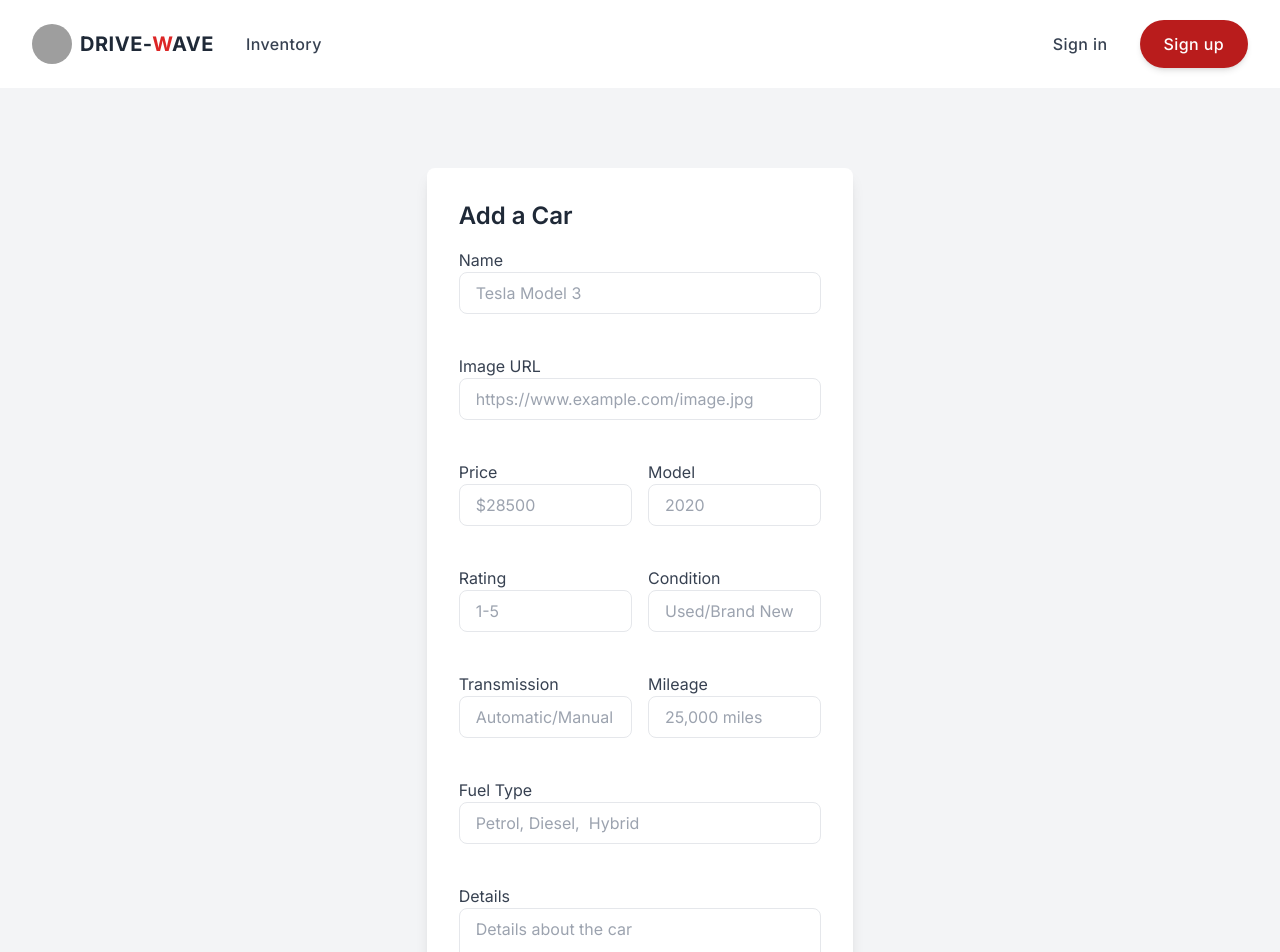
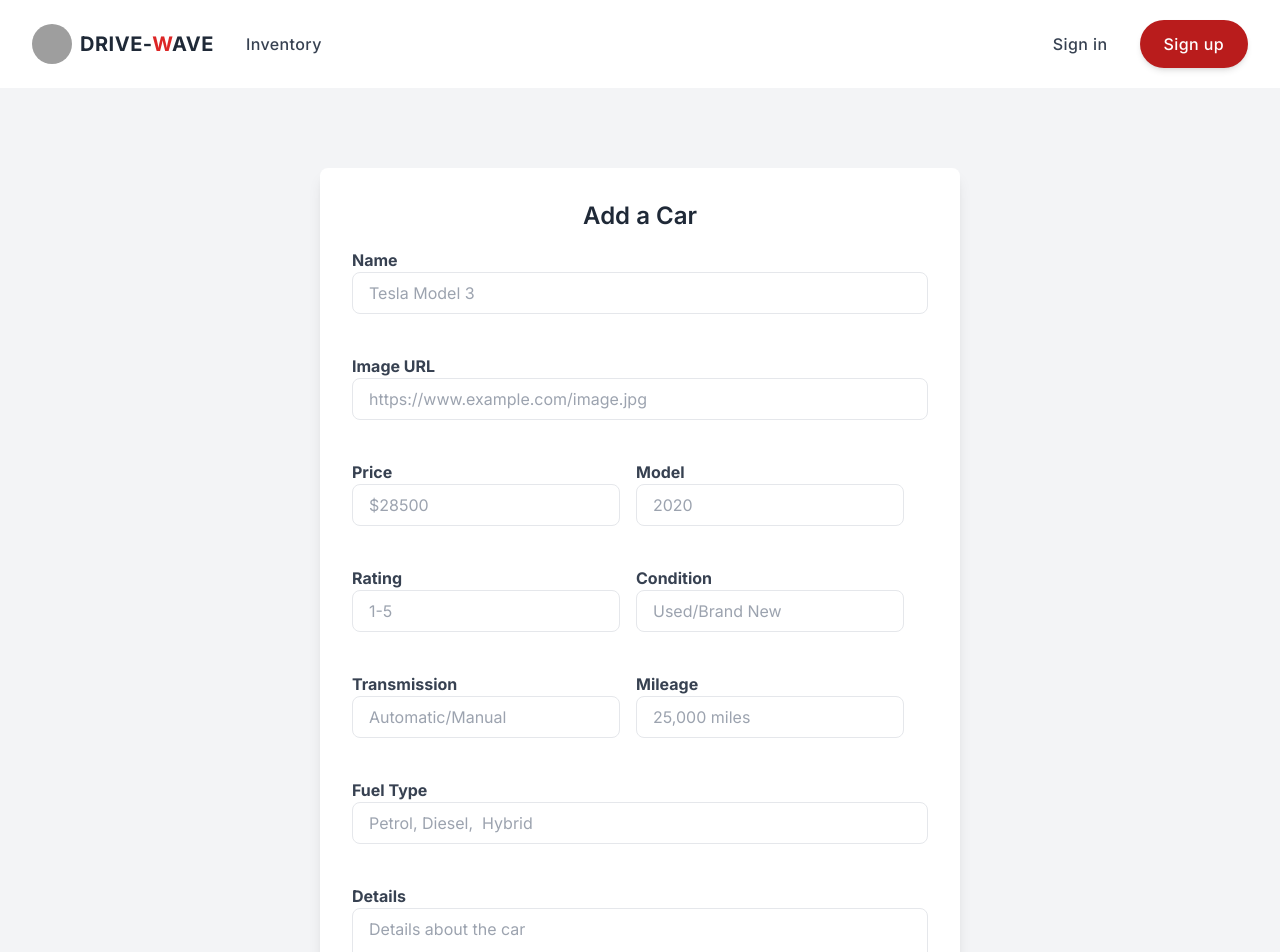
Before and after one commit to ashikul-repliq/demo-project-drive-wave, a Next.js app: page /add-car in a window 1280 px wide. Shown: the top 952 px of the page. Built offline with nearby package versions, Linux system fonts and the light colour scheme; grey boxes are pictures that could not be loaded.

Commit message:
Add a car page  updated

```diff
--- a/app/add-car/page.jsx
+++ b/app/add-car/page.jsx
@@ -12,15 +12,20 @@ const AddCar = () => {
       .then((response) => {
         console.log("Car added successfully:", response.data);
         toast.success("Car added successfully");
+
       })
       .catch((error) => {
         console.error("Error adding car:", error);
       });
   };
   return (
-    <div className="mx-auto container bg-gray-100 py-20">
+    <div className="bg-gray-100">
+      <div className="mx-auto container  py-20">
       <CarForm onSubmit={handleFormSubmit} />
     </div>
+    </div>
+
+
   );
 };
 
--- a/app/inventory/[id]/page.jsx
+++ b/app/inventory/[id]/page.jsx
@@ -273,7 +273,7 @@ const SingleProductPage = ({ params }) => {
                 </h1>
 
                 <ul>
-                  {CarFeatures.map((feature, index) => (
+                  {CarFeatures?.map((feature, index) => (
                     <li key={index}>
                       <div className="flex items-center gap-2">
                         <IoCheckmarkDoneCircleOutline className="text-red-700"></IoCheckmarkDoneCircleOutline>
@@ -288,7 +288,7 @@ const SingleProductPage = ({ params }) => {
                 </h1>
 
                 <ul>
-                  {VehicleHistory.map((feature, index) => (
+                  {VehicleHistory?.map((feature, index) => (
                     <li key={index}>
                       <div className="flex items-center gap-2">
                         <IoCheckmarkDoneCircleOutline className="text-red-700"></IoCheckmarkDoneCircleOutline>
@@ -305,7 +305,7 @@ const SingleProductPage = ({ params }) => {
 
             <div className="bg-white p-6 rounded-lg shadow-lg   mx-5 md:mt-20 md:mr-10 mb-10 flex  flex-col items-start  md:h-[45%]">
               <h1 className="pb-3 font-bold text-xl md:text-2xl  text-black ">
-                Reviews({Reviews?.length})
+                Reviews({Reviews?.length || '0' })
               </h1>
               <div className="grid grid-cols-1  gap-4">
                 {Reviews?.map((review, index) => (
--- a/components/car-form/CarForm.jsx
+++ b/components/car-form/CarForm.jsx
@@ -30,17 +30,18 @@ const CarForm = ({ onSubmit }) => {
       FuelType: Yup.string().required('Fuel Type is required'),
       Details: Yup.string().required('Details are required'),
     }),
-    onSubmit: (values) => {
+    onSubmit: (values , { resetForm }) => {
       onSubmit(values);
+      resetForm();
     },
   });
 
   return (
-    <form onSubmit={formik.handleSubmit} className="w-full max-w-md mx-auto bg-white p-8 rounded-lg md:w-1/2 lg:w-1/3 shadow-lg">
-      <h2 className="text-2xl font-semibold mb-4 text-gray-800">Add a Car</h2>
+    <form onSubmit={formik.handleSubmit} className="w-full max-w-md  lg:max-w-2xl mx-auto bg-white p-8 rounded-lg md:w-1/2 lg:w-1/2 shadow-lg">
+      <h2 className="text-2xl font-semibold mb-4 text-gray-800  text-center">Add a Car</h2>
       <div className="grid grid-cols-1 gap-6">
         <div className="mb-4">
-          <label htmlFor="Name" className="block text-gray-700">Name</label>
+          <label htmlFor="Name" className="block text-gray-700   font-bold ">Name</label>
           <input
             type="text"
             id="Name"
@@ -55,7 +56,7 @@ const CarForm = ({ onSubmit }) => {
         </div>
 
         <div className="mb-4">
-          <label htmlFor="Img" className="block text-gray-700">Image URL</label>
+          <label htmlFor="Img" className="block text-gray-700   font-bold">Image URL</label>
           <input
             type="text"
             id="Img"
@@ -71,7 +72,7 @@ const CarForm = ({ onSubmit }) => {
 
        <div className='flex  gap-4'>
 <div className="mb-4">
-          <label htmlFor="price" className="block text-gray-700">Price</label>
+          <label htmlFor="price" className="block text-gray-700   font-bold">Price</label>
           <input
             type="text"
             id="price"
@@ -86,7 +87,7 @@ const CarForm = ({ onSubmit }) => {
         </div>
 
  <div className="mb-4">
-          <label htmlFor="Model" className="block text-gray-700">Model</label>
+          <label htmlFor="Model" className="block text-gray-700   font-bold">Model</label>
           <input
             type="text"
             id="Model"
@@ -106,7 +107,7 @@ const CarForm = ({ onSubmit }) => {
   <div className='flex gap-4'>
 
  <div className="mb-4">
-          <label htmlFor="Rating" className="block text-gray-700">Rating</label>
+          <label htmlFor="Rating" className="block text-gray-700   font-bold">Rating</label>
           <input
             type="text"
             id="Rating"
@@ -121,7 +122,7 @@ const CarForm = ({ onSubmit }) => {
         </div>
 
  <div className="mb-4">
-          <label htmlFor="condition" className="block text-gray-700">Condition</label>
+          <label htmlFor="condition" className="block text-gray-700   font-bold">Condition</label>
           <input
             type="text"
             id="condition"
@@ -140,7 +141,7 @@ const CarForm = ({ onSubmit }) => {
    <div className='flex gap-4'>
 
     <div className="mb-4">
-          <label htmlFor="Transmission" className="block text-gray-700">Transmission</label>
+          <label htmlFor="Transmission" className="block text-gray-700   font-bold">Transmission</label>
           <input
             type="text"
             id="Transmission"
@@ -156,7 +157,7 @@ const CarForm = ({ onSubmit }) => {
 
 
  <div className="mb-4">
-          <label htmlFor="Mileage" className="block text-gray-700">Mileage</label>
+          <label htmlFor="Mileage" className="block text-gray-700   font-bold">Mileage</label>
           <input
             type="text"
             id="Mileage"
@@ -179,7 +180,7 @@ const CarForm = ({ onSubmit }) => {
 
 
         <div className="mb-4">
-          <label htmlFor="FuelType" className="block text-gray-700">Fuel Type</label>
+          <label htmlFor="FuelType" className="block text-gray-700   font-bold">Fuel Type</label>
           <input
             type="text"
             id="FuelType"
@@ -194,7 +195,7 @@ const CarForm = ({ onSubmit }) => {
         </div>
 
         <div className="mb-4">
-          <label htmlFor="Details" className="block text-gray-700">Details</label>
+          <label htmlFor="Details" className="block text-gray-700   font-bold">Details</label>
           <textarea
             id="Details"
             name="Details"
@@ -209,8 +210,8 @@ const CarForm = ({ onSubmit }) => {
         </div>
 
         {/* Submit button */}
-        <div className="flex justify-end">
-          <button type="submit" className="btn bg-red-500 hover:bg-black text-white font-semibold py-2 px-4 rounded-lg">
+        <div className="">
+          <button type="submit" className="w-full bg-red-600 hover:bg-black text-white font-semibold py-2 px-4 rounded-lg">
             Add Car
           </button>
         </div>
```
